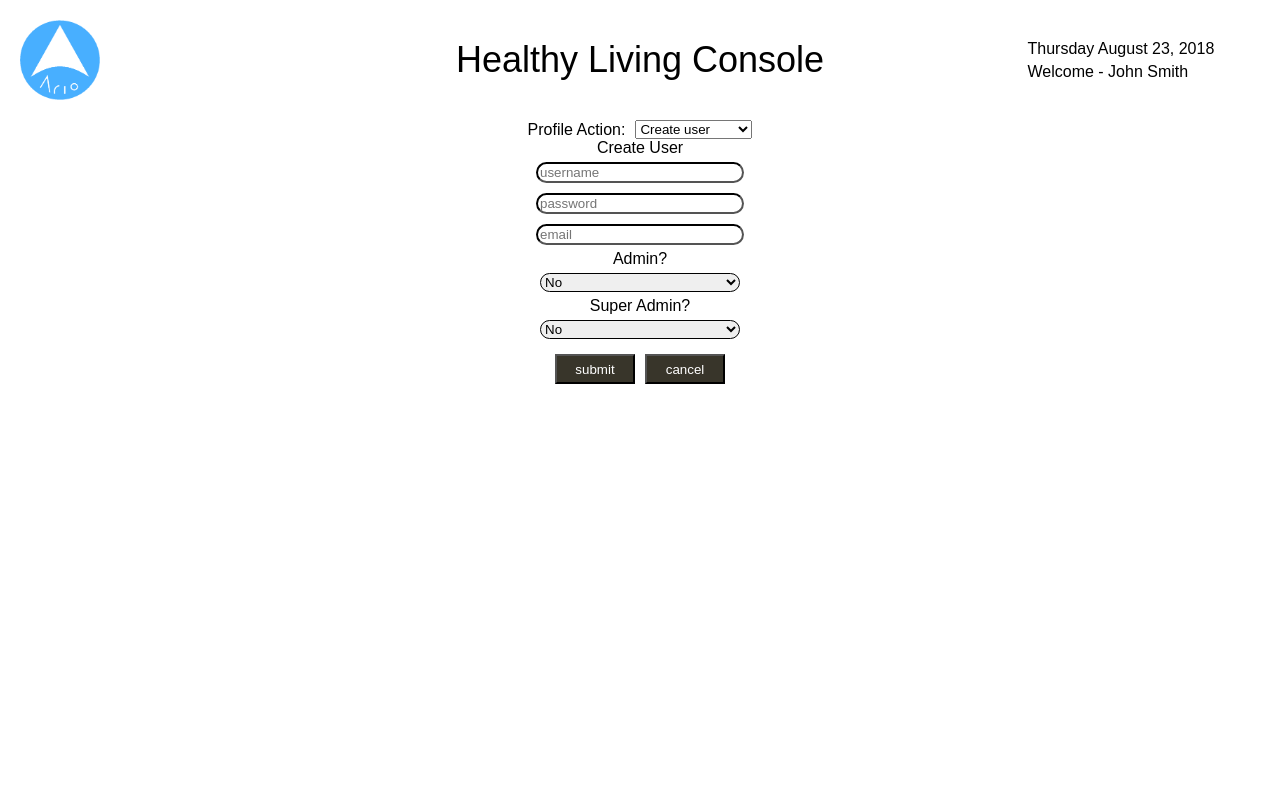
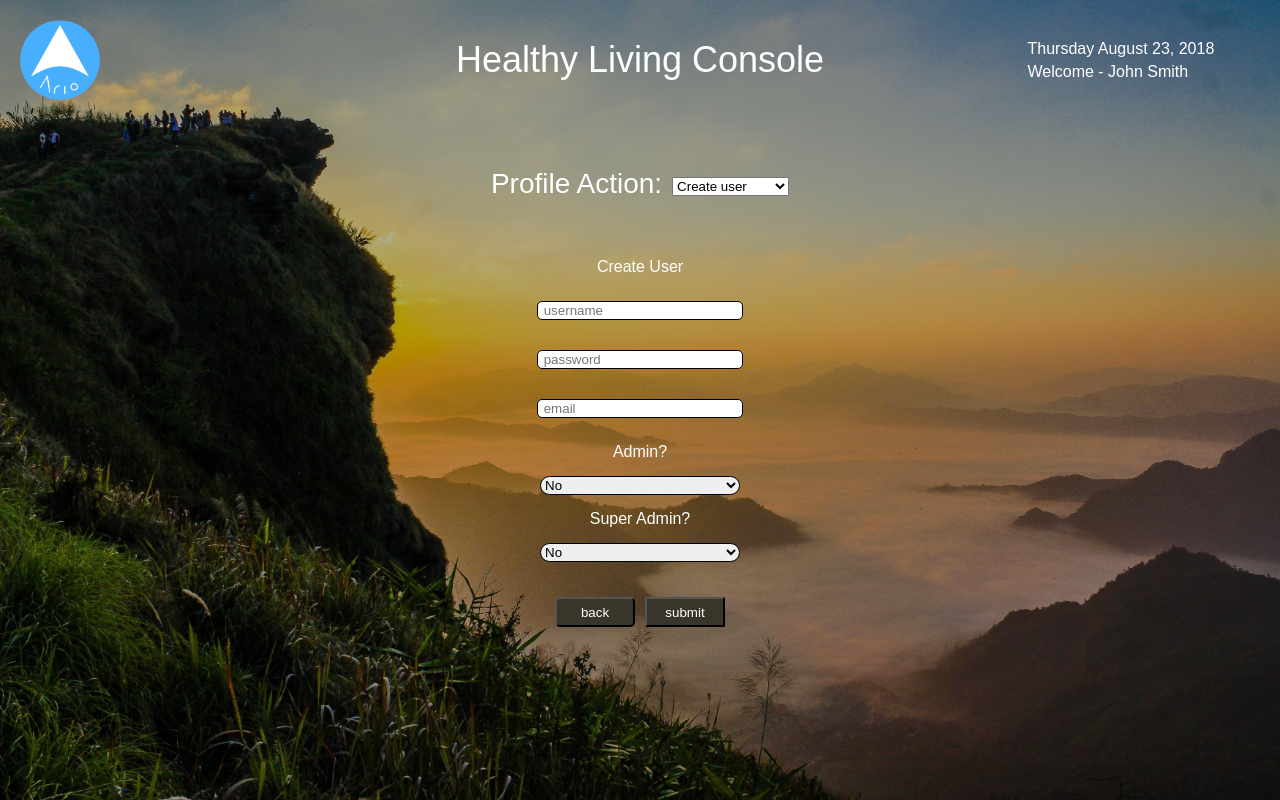
Before and after one commit to S9Digital/web-console, a React (Create React App) app: page /property/1/profile in a window 1280 px wide. Built offline with nearby package versions, Linux system fonts and the light colour scheme.

Commit message:
added background picture/overlay, fixed textinput corners, fixed alignement on most pages

```diff
--- a/src/App.js
+++ b/src/App.js
@@ -10,14 +10,14 @@ import Property from "./components/Property";
 import RoomList from "./components/RoomList";
 import Room from "./components/Room";
 
-const Wrapper = styled.div`width: 100% height: 100%;`;
+const Wrapper = styled.div``;
 
 class App extends Component {
   render() {
     return (
       <Provider store={store}>
-        <Router>
-          <Wrapper>
+        <Wrapper>
+          <Router>
             <Switch>
               <Route exact path="/" component={Home} />
               <Route path="/property/:propertyId/profile" component={Profile} />
@@ -33,8 +33,8 @@ class App extends Component {
               <Route path="/property/:propertyId/rooms" component={RoomList} />
               <Route path="/property/:propertyId" component={Property} />
             </Switch>
-          </Wrapper>
-        </Router>
+          </Router>
+        </Wrapper>
       </Provider>
     );
   }
--- a/src/components/Defaults.js
+++ b/src/components/Defaults.js
@@ -2,6 +2,7 @@ import React from "react";
 import styled from "styled-components";
 import { connect } from "react-redux";
 import Hotel from "./Hotel";
+import Header from "./Header";
 import moment from "moment";
 import {
   BrowserRouter as Router,
@@ -32,15 +33,13 @@ const Container = styled.div`
   justify-content: center;
 `;
 const TitleText = styled.p`
-  font-size: 26px;
-  color: black;
-  margin-right: 250px;
+  font-size: 32px;
+  color: white;
 `;
 const Row = styled.div`
   display: flex;
   flex: 1;
   flex-direction: row;
-  border: 1px solid Black;
   justify-content: center;
   align-items: center;
   width: 100%;
@@ -49,8 +48,8 @@ const Column = styled.div`
   display: flex;
   flex: 1;
   flex-direction: column;
-  justify-content: center;
-  align-items: center;
+  justify-content: flex-start;
+  align-items: flex-start;
   height: 100%;
 `;
 const ColumnItem = styled.div`
@@ -84,6 +83,7 @@ const NavButton = styled.button`
   width: 80px;
   height: 30px;
   margin: 5px;
+  border-radius: 5px;
   background-color: #38352a;
   color: white;
 `;
@@ -149,14 +149,13 @@ class Defaults extends React.Component {
   render() {
     return (
       <Wrapper>
+        <Header />
         <Row>
-          <Container>
-            <Hotel />
-            <TitleText>Room List</TitleText>
-          </Container>
+          <TitleText>Defaults</TitleText>
         </Row>
-        <Row>
-          <Column>
+        <Hotel />
+        <Row style={{ alignItems: "flex-start", margin: 15, width: 700 }}>
+          <Column style={{ marginLeft: 50 }}>
             <ColumnItem>
               Sleep Time: {this.state.sleepTime}
               <Datetime
@@ -225,7 +224,7 @@ class Defaults extends React.Component {
               </select>
             </ColumnItem>
           </Column>
-          <Column>
+          <Column style={{ marginLeft: 100 }}>
             <ColumnItem>
               Min Tone: {this.state.minCCT}{" "}
               <select
@@ -312,14 +311,39 @@ class Defaults extends React.Component {
             </ColumnItem>
             <ColumnItem>
               Schedule Mode On?{" "}
-              <button
-                style={{ marginLeft: 20, width: 50 }}
-                onClick={this.onClickSchedule.bind(this)}
-              >
-                {this.state.scheduleMode ? "Yes" : "No"}
-              </button>
+              {this.state.scheduleMode ? (
+                <button
+                  style={{
+                    marginLeft: 20,
+                    width: 50,
+                    height: 20,
+                    backgroundColor: "green",
+                    outline: "none",
+                    border: "none",
+                    borderRadius: 5
+                  }}
+                  onClick={this.onClickSchedule.bind(this)}
+                >
+                  Yes
+                </button>
+              ) : (
+                <button
+                  style={{
+                    marginLeft: 20,
+                    width: 50,
+                    height: 20,
+                    backgroundColor: "red",
+                    outline: "none",
+                    border: "none",
+                    borderRadius: 5
+                  }}
+                  onClick={this.onClickSchedule.bind(this)}
+                >
+                  No
+                </button>
+              )}
             </ColumnItem>
-            <ColumnItem>
+            {/* <ColumnItem>
               Settings Reset Time?: {this.state.settingsResetTime}{" "}
               <Datetime
                 dateFormat={false}
@@ -331,11 +355,11 @@ class Defaults extends React.Component {
                   });
                 }}
               />
-            </ColumnItem>
+            </ColumnItem> */}
           </Column>
         </Row>
         <NavContainer>
-          <NavButton onClick={this.goBack.bind(this)}>cancel</NavButton>
+          <NavButton onClick={this.goBack.bind(this)}>back</NavButton>
           <NavButton onClick={this.submit.bind(this)}>Submit</NavButton>
         </NavContainer>
       </Wrapper>
--- a/src/components/Header.js
+++ b/src/components/Header.js
@@ -40,7 +40,7 @@ const Divider = styled.p`
 `;
 const TimeText = styled.p`
   font-size: 16;
-  color: black;
+  color: white;
   margin: 2.5px;
   flex-wrap: nowrap;
   width: 250px;
--- a/src/components/Home.js
+++ b/src/components/Home.js
@@ -8,11 +8,15 @@ import {
   Switch,
   withRouter
 } from "react-router-dom";
-
 const Wrapper = styled.div`
   width: 100%;
   height: 100%;
 `;
+// const Overlay = styled.div`
+//   width: 100%;
+//   height: 100%;
+//   background-color: rgba(0, 0, 0, 0.4);
+// `;
 const Logo = styled.div`
   width: 100px;
   height: 75px;
@@ -23,7 +27,8 @@ const Logo = styled.div`
   align-items: center;
 `;
 const Title = styled.p`
-  font-size: 36px;
+  font-size: 45px;
+  color: white;
 `;
 const LoginContainer = styled.div`
   flex: 1;
@@ -43,21 +48,29 @@ const Login = styled.form`
 `;
 const TextInput = styled.input`
   outline: none;
-  width: 200px;
+  width: 195px;
   height: 50px;
   margin: 5px;
-  border-radius: 25px;
-  border-color: black;
+  border: 1px solid black;
+  border-radius: 5px;
   flex: 1;
   display: flex;
   justify-content: center;
   align-items: center;
 `;
+const SubmitInput = styled.input`
+  width: 80px;
+  height: 30px;
+  margin: 5px;
+  border-radius: 5px;
+  background-color: #38352a;
+  color: white;
+`;
 const SelectInput = styled.select`
   width: 200px;
   height: 50px;
   margin: 5px;
-  border-radius: 25px;
+  border-radius: 5px;
   border-color: black;
   flex: 1;
   display: flex;
@@ -113,6 +126,7 @@ class Home extends Component {
     return (
       <Wrapper>
         {/* <Logo>LOGO</Logo> */}
+        {/* <Overlay> */}
         <img
           style={{ width: 100, height: 100, margin: 10 }}
           // src="../assets/mountain_background.jpg"
@@ -126,7 +140,7 @@ class Home extends Component {
         </LoginContainer>
         <LoginContainer>
           <Login onSubmit={e => this.handleClick(e)}>
-            <p>Property</p>
+            <p style={{ color: "white" }}>Property</p>
             <SelectInput
               name="/property"
               value={this.state.propertyId}
@@ -137,18 +151,19 @@ class Home extends Component {
               )}
             </SelectInput>
             <TextInput
-              placeholder="  enter username"
+              placeholder=" enter username"
               value={this.state.username}
               onChange={e => this.changeUsername(e)}
             />
             <TextInput
-              placeholder="  enter password"
+              placeholder=" enter password"
               value={this.state.password}
               onChange={e => this.changePassword(e)}
             />
-            <TextInput type="submit" value="submit" />
+            <SubmitInput type="submit" value="submit" />
           </Login>
         </LoginContainer>
+        {/* </Overlay> */}
       </Wrapper>
     );
   }
--- a/src/components/Hotel.js
+++ b/src/components/Hotel.js
@@ -27,13 +27,13 @@ const HotelContainer = styled.div`
   margin: 10px;
 `;
 const HotelInfo = styled.p`
-  font-size: 18;
-  color: black;
+  font-size: 20px;
+  color: white;
   margin-left: 15px;
   flex-wrap: nowrap;
 `;
 
-const BoldText = styled.p`font-size: 20px; color: black: font-weight: bold;`;
+const BoldText = styled.p`font-size: 20px; color: white: font-weight: bold;`;
 
 class Hotel extends React.Component {
   constructor(props) {
--- a/src/components/Profile.js
+++ b/src/components/Profile.js
@@ -20,15 +20,6 @@ const Wrapper = styled.div`
   width: 100%;
   height: 100%;
 `;
-const Logo = styled.div`
-  width: 100px;
-  height: 75px;
-  border: 1px solid black;
-  flex: 1;
-  display: flex;
-  justify-content: space-around;
-  align-items: center;
-`;
 const AccountContainer = styled.div`
   flex: 1;
   display: flex;
@@ -38,7 +29,7 @@ const AccountContainer = styled.div`
 `;
 const Form = styled.form`
   width: 200px;
-  height: 300px;
+  height: 450px;
   flex: 1;
   display: flex;
   flex-direction: column;
@@ -47,7 +38,7 @@ const Form = styled.form`
 `;
 const FormSmall = styled.form`
   width: 200px;
-  height: 150px;
+  height: 230px;
   flex: 1;
   display: flex;
   flex-direction: column;
@@ -64,14 +55,21 @@ const ColumnItem = styled.div`
   height: 50px;
   padding-right: 20px;
   padding-left: 20px;
+  margin: 20px;
+`;
+const TitleText = styled.p`
+  margin: 10px;
+  font-size: 20;
+  color: white;
 `;
 const TextInput = styled.input`
   outline: none;
   width: 200px;
   height: 50px;
-  margin: 5px;
-  border-radius: 25px;
+  margin: 15px;
+  border-radius: 5px;
   border-color: black;
+  border: 1px solid black;
   flex: 1;
   display: flex;
   justify-content: center;
@@ -110,6 +108,7 @@ const NavContainer = styled.div`
   flex-wrap: wrap;
   width: 300px;
   height: 50px;
+  margin: 20px;
   align-items: center;
   justify-content: center;
 `;
@@ -117,6 +116,7 @@ const NavButton = styled.button`
   width: 80px;
   height: 30px;
   margin: 5px;
+  border-radius: 5px;
   background-color: #38352a;
   color: white;
 `;
@@ -218,10 +218,10 @@ class Profile extends Component {
   renderActionSelect() {
     return (
       <ColumnItem>
-        Profile Action:
+        <p style={{ fontSize: 28 }}>Profile Action:</p>
         <select
           name="Profile Action"
-          style={{ marginLeft: 10 }}
+          style={{ marginLeft: 10, marginTop: 5 }}
           value={this.state.profileAction}
           onChange={this.changeAction.bind(this)}
         >
@@ -243,24 +243,24 @@ class Profile extends Component {
     if (this.state.profileAction === "createUser") {
       return (
         <AccountContainer>
-          Create User
+          <TitleText>Create User</TitleText>
           <Form onSubmit={e => this.submitNewUser(e)}>
             <TextInput
-              placeholder="username"
+              placeholder=" username"
               value={this.state.username}
               onChange={e => this.changeName(e)}
             />
             <TextInput
-              placeholder="password"
+              placeholder=" password"
               value={this.state.password}
               onChange={e => this.changePassword(e)}
             />
             <TextInput
-              placeholder="email"
+              placeholder=" email"
               value={this.state.email}
               onChange={e => this.changeEmail(e)}
             />
-            Admin?
+            <TitleText> Admin? </TitleText>
             <SelectInput
               name="Admin"
               value={this.state.isAdmin}
@@ -269,7 +269,7 @@ class Profile extends Component {
               <option value={true}>Yes</option>
               <option value={false}>No</option>
             </SelectInput>
-            Super Admin?
+            <TitleText> Super Admin? </TitleText>
             <SelectInput
               name="Super Admin"
               value={this.state.isSuperAdmin}
@@ -288,8 +288,8 @@ class Profile extends Component {
               <option value={false}>No</option>
             </select> */}
             <NavContainer>
+              <NavButton onClick={this.goBack.bind(this)}>back</NavButton>
               <NavInput type="submit" value="submit" />
-              <NavButton onClick={this.goBack.bind(this)}>cancel</NavButton>
             </NavContainer>
           </Form>
         </AccountContainer>
@@ -315,7 +315,7 @@ class Profile extends Component {
               value={this.state.email}
               onChange={e => this.changeEmail(e)}
             />
-            Admin?
+            <TitleText>Admin?</TitleText>
             <SelectInput
               name="Admin"
               value={this.state.isAdmin}
@@ -324,7 +324,7 @@ class Profile extends Component {
               <option value={true}>Yes</option>
               <option value={false}>No</option>
             </SelectInput>
-            Super Admin?
+            <TitleText>Super Admin?</TitleText>
             <SelectInput
               name="Super Admin"
               value={this.state.isSuperAdmin}
@@ -343,8 +343,8 @@ class Profile extends Component {
               <option value={false}>No</option>
             </select> */}
             <NavContainer>
+              <NavButton onClick={this.goBack.bind(this)}>back</NavButton>
               <NavInput type="submit" value="submit" />
-              <NavButton onClick={this.goBack.bind(this)}>cancel</NavButton>
             </NavContainer>
           </Form>
         </AccountContainer>
@@ -353,7 +353,7 @@ class Profile extends Component {
     if (this.state.profileAction === "createProperty") {
       return (
         <AccountContainer>
-          Create Property
+          <TitleText>Create Property</TitleText>
           <FormSmall onSubmit={e => this.submitNewProperty(e)}>
             <TextInput
               placeholder="hotel name"
@@ -381,8 +381,8 @@ class Profile extends Component {
               onChange={e => this.changeHotelEmail(e)}
             /> */}
             <NavContainer>
+              <NavButton onClick={this.goBack.bind(this)}>back</NavButton>
               <NavInput type="submit" value="submit" />
-              <NavButton onClick={this.goBack.bind(this)}>cancel</NavButton>
             </NavContainer>
           </FormSmall>
         </AccountContainer>
@@ -391,7 +391,7 @@ class Profile extends Component {
     if (this.state.profileAction === "editProperty") {
       return (
         <AccountContainer>
-          Edit Property
+          <TitleText> Edit Property</TitleText>
           <FormSmall onSubmit={e => this.submitPropertyUpdate(e)}>
             <TextInput
               placeholder="hotel name"
@@ -419,8 +419,8 @@ class Profile extends Component {
               onChange={e => this.changeHotelEmail(e)}
             /> */}
             <NavContainer>
+              <NavButton onClick={this.goBack.bind(this)}>back</NavButton>
               <NavInput type="submit" value="submit" />
-              <NavButton onClick={this.goBack.bind(this)}>cancel</NavButton>
             </NavContainer>
           </FormSmall>
         </AccountContainer>
--- a/src/components/Room.js
+++ b/src/components/Room.js
@@ -2,6 +2,7 @@ import React from "react";
 import styled from "styled-components";
 import { connect } from "react-redux";
 import Hotel from "./Hotel";
+import Header from "./Header";
 import moment from "moment";
 import {
   BrowserRouter as Router,
@@ -35,7 +36,6 @@ const Row = styled.div`
   display: flex;
   flex: 1;
   flex-direction: row;
-  border: 1px solid Black;
   justify-content: center;
   align-items: center;
   width: 100%;
@@ -45,7 +45,8 @@ const Column = styled.div`
   flex: 1;
   flex-direction: column;
   justify-content: center;
-  align-items: center;
+  margin-left: 50px;
+  align-items: flex-start;
   height: 100%;
 `;
 const ColumnItem = styled.div`
@@ -59,8 +60,9 @@ const ColumnItem = styled.div`
   padding-left: 20px;
 `;
 const TitleText = styled.p`
-  font-size: 26px;
-  color: black;
+  font-size: 20px;
+  color: white;
+  margin: 15px;
 `;
 const OptionInput = styled.option`
   width: 200px;
@@ -76,9 +78,10 @@ const BulbBox = styled.div`
   flex-wrap: wrap;
   width: 300px;
   height: 300px;
+  border-radius: 5px;
   align-items: center;
   justify-content: center;
-  background-color: #38352a;
+  background-color: rgba(0, 0, 0, 0.6);
 `;
 const BulbItem = styled.div`
   width: 50px;
@@ -95,6 +98,7 @@ const BulbItem = styled.div`
 `;
 const Bulb = styled.p`
   font-size: 8px;
+  font-weight: italic;
   color: black;
   cursor: default;
   display: flex;
@@ -113,21 +117,13 @@ const NavContainer = styled.div`
   justify-content: center;
 `;
 const NavButton = styled.button`
+  outline: none;
   width: 80px;
   height: 30px;
   margin: 5px;
+  border-radius: 5px;
   background-color: #38352a;
   color: white;
-`;
-
-const CheckBox = styled.div`
-  width: 20px;
-  height: 20px;
-  border: 1px solid black;
-  display: flex;
-  align-items: center;
-  justify-content: center;
-  margin: 10px;
 `;
 
 class Room extends React.Component {
@@ -169,6 +165,7 @@ class Room extends React.Component {
     this.setState({ scheduleMode: !this.state.scheduleMode });
   }
   submit() {
+    if (window.confirm("Are you sure you want to submit this?")) {
       this.props.updateRoom(
         this.props.room[0].id,
         this.state.sleepTime,
@@ -184,6 +181,7 @@ class Room extends React.Component {
         this.state.scheduleMode
       );
       this.props.history.goBack();
+    }
   }
   goBack() {
     this.props.history.goBack();
@@ -203,28 +201,24 @@ class Room extends React.Component {
   render() {
     return (
       <Wrapper>
+        <Header />
+        <Hotel />
         <Row>
-          <Container>
-            <Column>
+          <Container style={{ marginBottom: 10 }}>
+            <TitleText>Room: {this.props.room[0].number}</TitleText>
+            <TitleText>Tablet ID: {this.props.room[0].id}</TitleText>
             <TitleText>
-                Room: {this.props.room[0].number} | Tablet ID:{" "}
-                {this.props.room[0].id}
+              Tablet: {this.props.room[0].tablet.on ? "On" : "Off"}
             </TitleText>
             <TitleText>
-                Tablet: {this.props.room[0].tablet.on ? "On" : "Off"} | Issues:{" "}
-                {this.props.room[0].hasIssue ? "Yes" : "No"}
+              Issues: {this.props.room[0].hasIssue ? "Yes" : "No"}
             </TitleText>
-
             <TitleText>
               Last Heard:{" "}
               {this.props.room[0].tablet.lastHeard
                 ? this.props.room[0].tablet.lastHeard
                 : "N/A"}
             </TitleText>
-            </Column>
-          </Container>
-          <Container>
-            <Hotel />
           </Container>
         </Row>
         <Row>
@@ -384,12 +378,37 @@ class Room extends React.Component {
             </ColumnItem>
             <ColumnItem>
               Schedule Mode On?{" "}
+              {this.state.scheduleMode ? (
                 <button
-                style={{ marginLeft: 20, width: 50 }}
+                  style={{
+                    marginLeft: 20,
+                    width: 50,
+                    height: 20,
+                    backgroundColor: "green",
+                    outline: "none",
+                    border: "none",
+                    borderRadius: 5
+                  }}
                   onClick={this.onClickSchedule.bind(this)}
                 >
-                {this.state.scheduleMode ? "Yes" : "No"}
+                  Yes
                 </button>
+              ) : (
+                <button
+                  style={{
+                    marginLeft: 20,
+                    width: 50,
+                    height: 20,
+                    backgroundColor: "red",
+                    outline: "none",
+                    border: "none",
+                    borderRadius: 5
+                  }}
+                  onClick={this.onClickSchedule.bind(this)}
+                >
+                  No
+                </button>
+              )}
             </ColumnItem>
           </Column>
           <Column>
@@ -399,7 +418,7 @@ class Room extends React.Component {
           </Column>
         </Row>
         <NavContainer>
-          <NavButton onClick={this.goBack.bind(this)}>cancel</NavButton>
+          <NavButton onClick={this.goBack.bind(this)}>back</NavButton>
           <NavButton onClick={this.submit.bind(this)}>Submit</NavButton>
         </NavContainer>
       </Wrapper>
--- a/src/components/RoomList.js
+++ b/src/components/RoomList.js
@@ -2,6 +2,7 @@ import React from "react";
 import styled from "styled-components";
 import { connect } from "react-redux";
 import Hotel from "./Hotel";
+import Header from "./Header";
 import RoomRender from "./RoomRender";
 import CheckBox from "./CheckBox";
 import { setRoom } from "../actions/PropertyActions";
@@ -26,8 +27,8 @@ const Row = styled.div`
   display: flex;
   flex: 1;
   flex-direction: row;
-  border: solid Black;
-  border-width: 0px 1px 1px 1px;
+  border: solid white;
+  border-width: 1px 1px 1px 1px;
   justify-content: center;
   width: 100%;
 `;
@@ -40,8 +41,8 @@ const ListContainer = styled.div`
   justify-content: flex-start;
 `;
 const TitleText = styled.p`
-  font-size: 26px;
-  color: black;
+  font-size: 32px;
+  color: white;
 `;
 const ListHeader = styled.li`
   display: flex;
@@ -67,9 +68,8 @@ const ListHeaderColumn = styled.li`
 const Box = styled.div`
   width: 20px;
   height: 20px;
-  border: 1px solid black;
+  border: 1px solid white;
   background-color: #888888;
-  box-shadow: 2px 2px rgba(14, 14, 14, 0.9);
   display: flex;
   align-items: center;
   justify-content: center;
@@ -89,6 +89,7 @@ const NavButton = styled.button`
   width: 80px;
   height: 30px;
   margin: 5px;
+  border-radius: 5px;
   background-color: #38352a;
   color: white;
 `;
@@ -170,14 +171,11 @@ class RoomList extends React.Component {
     // console.log(this.state.roomsToReset);
     return (
       <Wrapper>
-        <Row>
-          <Container>
-            <Hotel />
-          </Container>
-          <Container>
-            <TitleText>Room List</TitleText>
-          </Container>
-        </Row>
+        <Header />
+        <Container>
+          <TitleText>Room List</TitleText>
+        </Container>
+        <Hotel />
         <ListContainer>
           <Row>
             <ListHeader>Number</ListHeader>
@@ -222,7 +220,7 @@ class RoomList extends React.Component {
           ))}
         </ListContainer>
         <NavContainer>
-          <NavButton onClick={this.goBack.bind(this)}>cancel</NavButton>
+          <NavButton onClick={this.goBack.bind(this)}>back</NavButton>
         </NavContainer>
       </Wrapper>
     );
--- a/src/components/RoomRender.js
+++ b/src/components/RoomRender.js
@@ -30,7 +30,7 @@ const Row = styled.div`
   display: flex;
   flex: 1;
   flex-direction: row;
-  border: solid black;
+  border: solid white;
   border-width: 0px 1px 1px 1px;
   justify-content: center;
   align-items: center;
@@ -54,20 +54,6 @@ const BulbBox = styled.div`
   align-items: center;
   justify-content: center;
 `;
-const BulbItem = styled.div`
-  width: 20px;
-  height: 20px;
-  margin: 1px;
-  border-radius: 25px;
-  background-color: #ffe972;
-  display: flex;
-  justify-content: center;
-  align-items: center;
-`;
-const Bulb = styled.p`
-  font-size: 8px;
-  color: black;
-`;
 
 const On = styled.div`
   display: flex;
@@ -75,7 +61,6 @@ const On = styled.div`
   with: 20px;
   height: 20px;
   margin: 10px;
-  box-shadow: 2px 2px rgba(14, 14, 14, 0.8);
   border-radius: 25px;
   background-color: green;
   jusify-content: center;
@@ -88,7 +73,6 @@ const Off = styled.div`
   with: 20px;
   height: 20px;
   margin: 10px;
-  box-shadow: 2px 2px rgba(14, 14, 14, 0.7);
   flex-direction: row;
   border-radius: 25px;
   background-color: red;
@@ -99,9 +83,8 @@ const Off = styled.div`
 const Box = styled.div`
   width: 20px;
   height: 20px;
-  border: 1px solid black;
+  border: 1px solid white;
   background-color: #888888;
-  box-shadow: 2px 2px rgba(14, 14, 14, 0.9);
   display: flex;
   align-items: center;
   justify-content: center;
@@ -148,9 +131,11 @@ class RoomRender extends React.Component {
     return (
       <Row key={item.id}>
         <RowItem onClick={e => this.handleClick(e, item.id)}>
-          <a style={{ color: "blue", textDecoration: "underline" }}>
-            {item.number}
-          </a>
+          <div style={{ backgroundColor: "white", borderRadius: 5 }}>
+            <a style={{ color: "blue", textDecoration: "none", margin: 2 }}>
+              {item.number}
+            </a>
+          </div>
         </RowItem>
         <RowItem>{item.id}</RowItem>
         <RowItem>{item.tabletOn ? "On" : "Off"}</RowItem>
--- a/src/index.css
+++ b/src/index.css
@@ -1,5 +1,18 @@
+html, body, #root {
+  height: 100%;
+  margin: 0;
+  padding: 0;
+  color: white;
+}
 body {
   margin: 0;
   padding: 0;
+  height: 100%;
+  width: 100%;
   font-family: sans-serif;
+  background-image: url("./mountain_background.jpg");
+  background-repeat: no-repeat;
+  background-position: center;
+  background-size: cover;
 }
+#root{background-color: rgba(0,0,0,0.3);}
```
Also changed, not shown: src/components/Property.js (+44 -22 lines), src/mountain_background.jpg (renamed from src/assets/mountain_background.jpg). Lines whose indentation alone changed are shown as unchanged.
